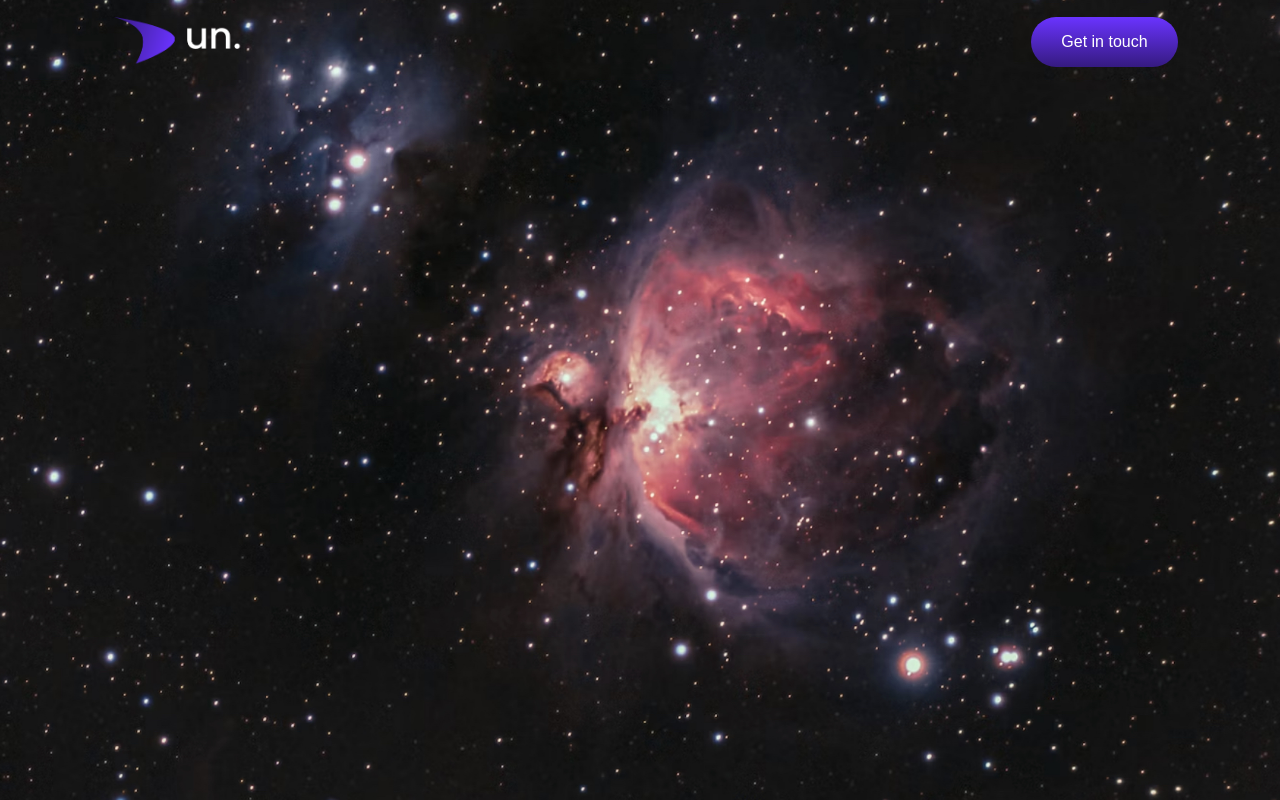
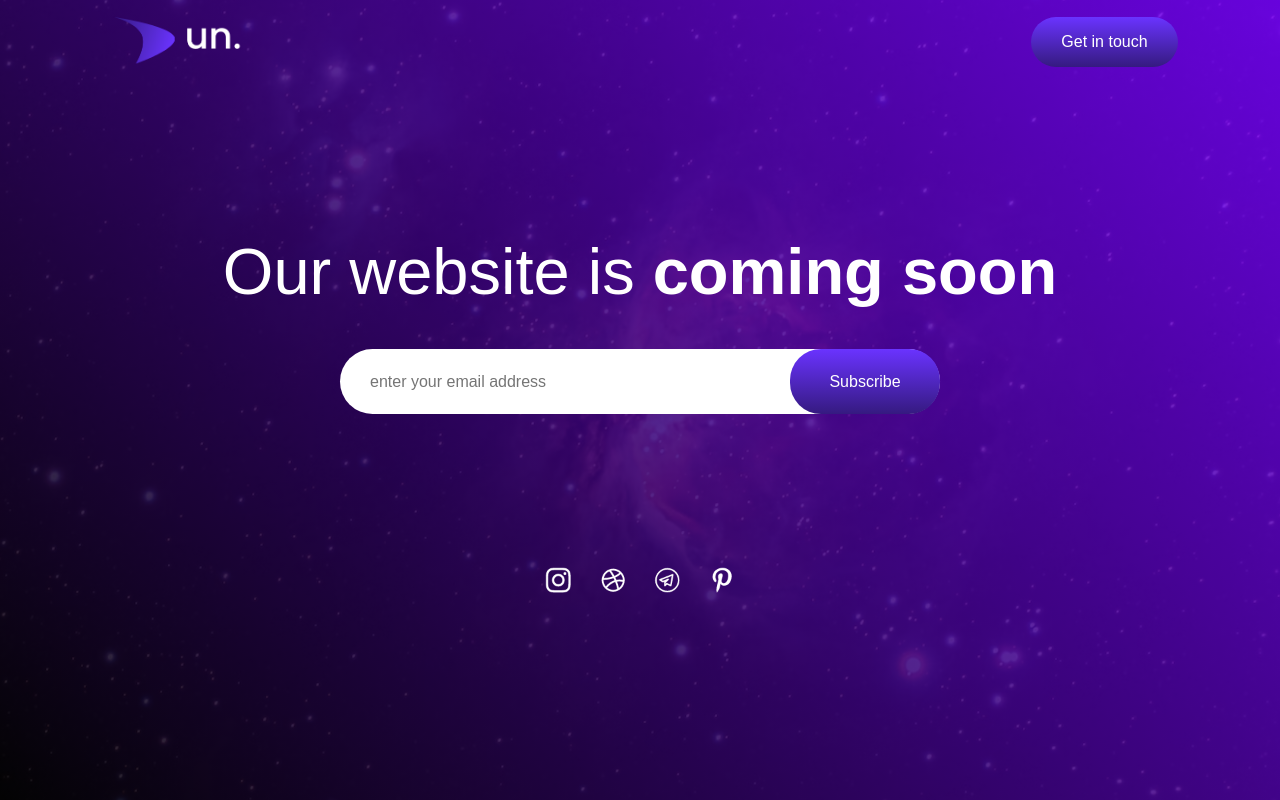
Before and after one commit to adityarizky-id/belajar-webpro, a plain HTML site: page Coming Soon Page Using HTML and CSS/index.html in a window 1280 px wide. Drawn offline with Linux system fonts and the light colour scheme.

Commit message:
Aditya Rizky Resume Coming Soon Selesai
masih perlu beberapa penyesuaian pada tema warna website, link social media, tombol subscribe

```diff
--- a/Coming Soon Page Using HTML and CSS/index.html
+++ b/Coming Soon Page Using HTML and CSS/index.html
@@ -12,6 +12,21 @@
             <img class="logo" src="./images/img/logo.png" alt="Logo Aditya Rizky">
             <button class="btn">Get in touch</button>
         </nav>
+
+        <div class="content">
+            <h1>Our website is <span>coming soon</span></h1>
+            <form action="">
+                <input type="email" id="emailInput" placeholder="enter your email address" required>
+                <button onclick="window.location.href='https://www.google.com'" class="btn" type="submit">Subscribe</button>
+            </form>
+        </div>
+
+        <div class="links">
+            <a href="https://www.instagram.com/adityarizkydn/"><img src="./images/img/instagram.png" alt="Instagram Aditya Rizky"></a>
+            <a href=""><img src="./images/img/dribble.png" alt="dribble Aditya Rizky"></a>
+            <a href=""><img src="./images/img/telegram.png" alt="Telegram Aditya Rizky"></a>
+            <a href="https://id.pinterest.com/adityarizkydn/"><img src="./images/img/pinterest.png" alt="pinterest Rizky"></a>
+        </div>
     </div>
 </body>
 </html>
--- a/Coming Soon Page Using HTML and CSS/style.css
+++ b/Coming Soon Page Using HTML and CSS/style.css
@@ -8,7 +8,7 @@
 .hero {
     width: 100%;
     min-height: 100vh;
-    background-image: url(./images/img/background.jpg);
+    background-image: linear-gradient(45deg, rgba(0,0,0,0.85), rgba(118,0,255,0.85)), url(./images/img/background.jpg);
     background-position: center;
     background-size: cover;
     padding: 10px 8%;
@@ -38,3 +38,61 @@ nav {
     outline: 0;
     cursor: pointer;
 }
+
+.content {
+    margin: 15% auto 0;
+}
+
+.content h1 {
+    font-size: 65px;
+    font-weight: 400;
+}
+
+.content h1 span {
+    font-weight: 700;
+}
+
+form {
+    width: 90%;
+    max-width: 600px;
+    height: 65px;
+    background: #fff;
+    margin: auto;
+    display: flex;
+    align-items: center;
+    border-radius: 40px;
+    margin-top: 40px;
+    margin-bottom: 20px;
+}
+
+form input {
+    flex: 1;
+    padding: 20px 30px;
+    font-size: 16px;
+    border: 0;
+    outline: 0;
+    background: transparent;
+}
+
+form .btn {
+    padding: 0;
+    width: 150px;
+    height: 65px;
+    border-radius: 31px;
+}
+
+form input::placeholder {
+    font-size: 16px;
+}
+
+.links {
+    margin-top: 14%;
+}
+
+.links a {
+    margin: 10px;
+}
+
+.links a img {
+    width: 30px;
+}
```
